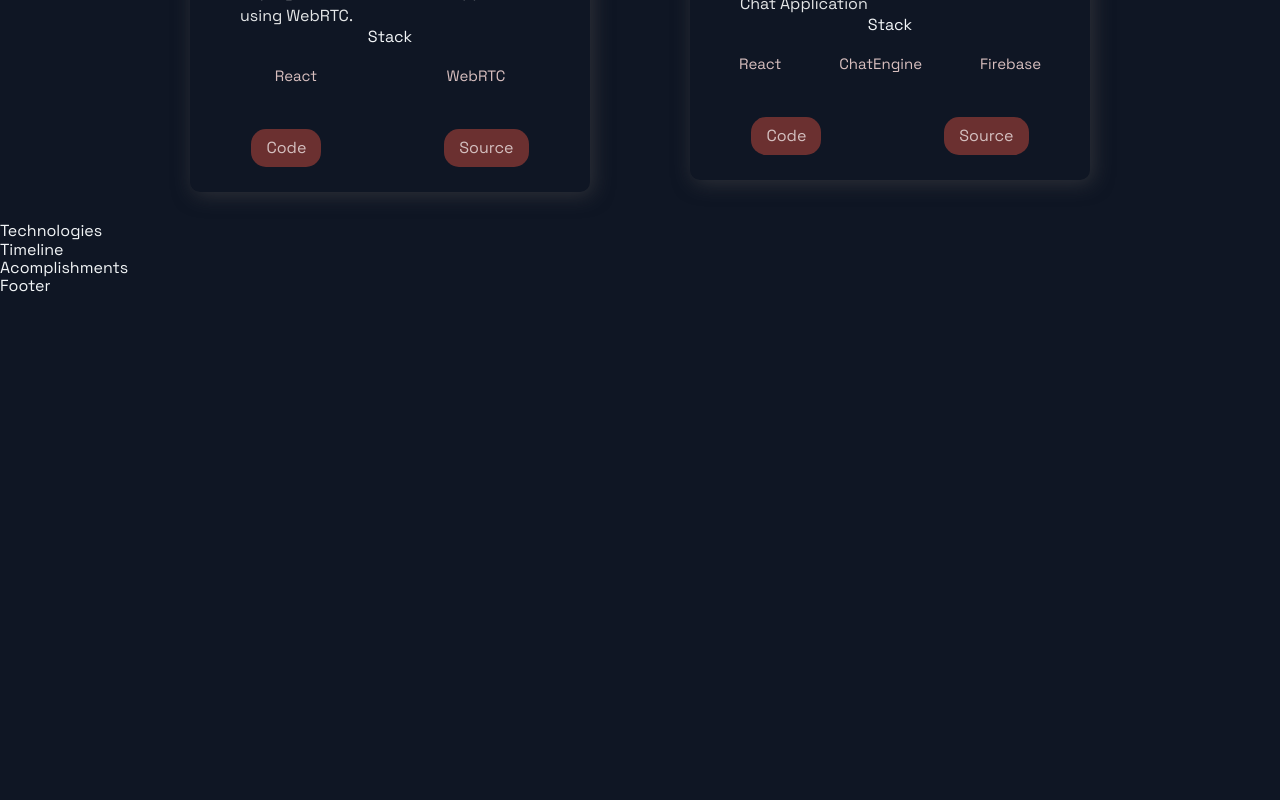
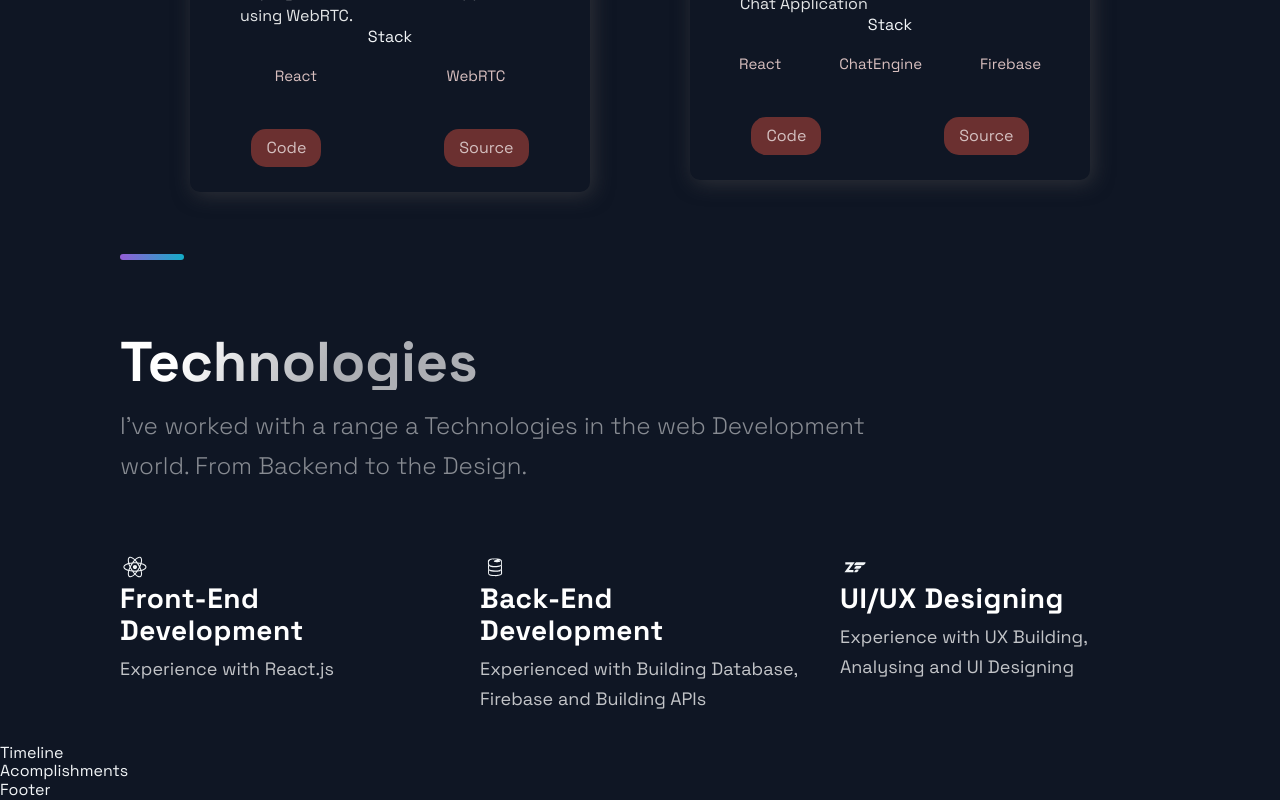
Before and after one commit to AhmadSaleh22/MyPortfolio, a Next.js app: page / in a window 1280 px wide. Shown: the part 1980-2780 px from the top of the page. Before the commit the page ends 2276 px from the top, so only its background shows below. Built offline with nearby package versions, Linux system fonts and the light colour scheme.

Commit message:
Building Technologies Section

```diff
--- a/src/components/Technologies/Technologies.js
+++ b/src/components/Technologies/Technologies.js
@@ -4,9 +4,41 @@ import { Section, SectionDivider, SectionText, SectionTitle } from '../../styles
 import { List, ListContainer, ListItem, ListParagraph, ListTitle } from './TechnologiesStyles';
 
 const Technologies = () =>  (
-  <div>
-    Technologies
-  </div>
+  <Section>
+    <SectionDivider />
+    <br/>
+    <br/>
+    <br/>
+    <br/>
+    <SectionTitle>Technologies</SectionTitle>
+    <SectionText>
+      I've worked with a range a Technologies in the web Development world.
+      From Backend to the Design.
+    </SectionText>
+    <List>
+      <ListItem>
+        <DiReact size="3rem"/>
+        <ListContainer>
+          <ListTitle>Front-End Development</ListTitle>
+          <ListParagraph>Experience with React.js</ListParagraph>
+        </ListContainer>
+      </ListItem>
+      <ListItem>
+        <DiFirebase size="3rem"/>
+        <ListContainer>
+          <ListTitle>Back-End Development</ListTitle>
+          <ListParagraph>Experienced with Building Database, Firebase and Building APIs</ListParagraph>
+        </ListContainer>
+      </ListItem>
+      <ListItem>
+        <DiZend size="3rem"/>
+        <ListContainer>
+          <ListTitle>UI/UX Designing</ListTitle>
+          <ListParagraph>Experience with UX Building, Analysing and UI Designing </ListParagraph>
+        </ListContainer>
+      </ListItem>
+    </List>
+  </Section>
 );
 
 export default Technologies;
```
